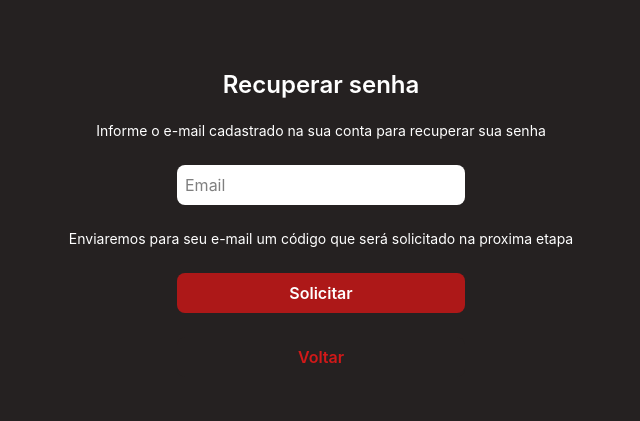
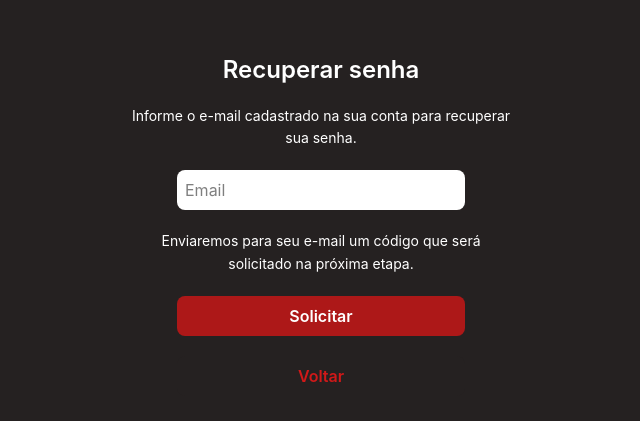
Before and after one commit to Doloradado/pi2-2026-2-equipe-2, a React (Vite) app in the folder frontend/: page /esqsenha in a window 1280 px wide. Shown: the part 175-596 px from the top of the page, without its empty margins (319-959 px from the left). Built offline with nearby package versions, Linux system fonts and the light colour scheme; a web font is replaced by a local one.

Commit message:
feat(frontend): adiciona tela de email enviado e correção de resolução

```diff
--- a/frontend/src/pages/Esq-Senha.jsx
+++ b/frontend/src/pages/Esq-Senha.jsx
@@ -1,68 +1,106 @@
 import { useState } from "react"
+import { useNavigate } from "react-router-dom"
 
 import BaseButton from "../components/BaseButton"
 import BaseInput from "../components/BaseInput"
-import { Route, useNavigate } from "react-router-dom"
 
 function EsqSenha() {
     const navigate = useNavigate()
     const [email, setEmail] = useState("")
     const [erro, setErro] = useState("")
-
+    const [emailEnviado, setEmailEnviado] = useState(false)
 
     function handleEmail() {
+        if (!email.trim()) {
+            setErro("Digite seu e-mail.")
+            return
+        }
 
-        if (!email.includes("@")) {
+        if (!/^[^\s@]+@[^\s@]+\.[^\s@]+$/.test(email)) {
             setErro("Digite um e-mail válido.")
             return
         }
 
         setErro("")
+
+        //
+        //
+        //MUDAR ESSA PARTE AQUI QUANDO REALMENTE TIVER VALIDAÇÂO DO EMAIL ENVIADO DE VERDADE!!!!
+        setEmailEnviado(true)
+        //AQ SO DEIXA PASSAR DE QUALQUER JEITO SE ESTIVER CORRETO A FORMATAÇÃO DO EMAIL!!!!
+        //
+        //
     }
+    return (
+        <div>
+            {emailEnviado ? (
+                <div className="min-h-screen flex flex-col items-center gap-5 justify-center bg-[#252121] px-5 py-8">
+                    <h1 className="w-full text-center text-[24px] font-semibold leading-tight text-white">
+                        E-mail enviado!
+                    </h1>
 
-    return (
-        <div className="min-h-screen flex flex-col items-center justify-center bg-[#252121] gap-6">
+                    <p className="w-full text-center text-sm leading-relaxed text-white">
+                        Enviamos um link para redefinir sua senha. Verifique sua caixa de entrada e siga as instruções.
+                    </p>
 
-            <h1 className="text-white font-semibold text-[24px] leading-[100%]">
+                    <div className="flex w-full justify-center">
+                            <BaseButton
+                                texto="Voltar para o login"
+                                variante="login"
+                                onClick={() => navigate("/login")}
+                            />
+                        </div>
+                </div>
+            ) : (
+                <div className="min-h-screen flex flex-col items-center justify-center bg-[#252121] px-5 py-8">
+                    <div className="flex w-full max-w-sm flex-col items-center gap-5">
+                        <h1 className="w-full text-center text-[24px] font-semibold leading-tight text-white">
                             Recuperar senha
                         </h1>
 
-            <p className="text-white text-sm">
-                Informe o e-mail cadastrado na sua conta para recuperar sua senha
+                        <p className="w-full text-center text-sm leading-relaxed text-white">
+                            Informe o e-mail cadastrado na sua conta para recuperar sua senha.
                         </p>
-
+                        <div className="flex w-full justify-center">
                             <BaseInput
                                 tipo="email"
                                 placeholder="Email"
                                 value={email}
-                onChange={(e) => setEmail(e.target.value)}
+                                onChange={(e) => {
+                                    setEmail(e.target.value)
+                                    setErro("")
+                                }}
                             />
+                        </div>
 
-
-            <p className="text-white text-sm">
-                Enviaremos para seu e-mail  um código que será solicitado na proxima etapa
+                        <p className="w-full text-center text-sm leading-relaxed text-white">
+                            Enviaremos para seu e-mail um código que será solicitado na próxima etapa.
                         </p>
 
-
                         {erro && (
-                <p className="text-red-400 text-sm">
+                            <p className="w-full text-center text-sm leading-relaxed text-red-400">
                                 {erro}
                             </p>
                         )}
 
+                        <div className="flex w-full justify-center">
                             <BaseButton
                                 texto="Solicitar"
                                 variante="login"
                                 onClick={handleEmail}
                             />
+                        </div>
 
-
+                        <div className="flex w-full justify-center">
                             <BaseButton
                                 texto="Voltar"
                                 variante="sembg"
                                 onClick={() => navigate("/login")}
                             />
-
+                        </div>
+                    </div>
+                </div>
+            )}
         </div>
     )
 }
```
Lines whose indentation alone changed are shown as unchanged.
